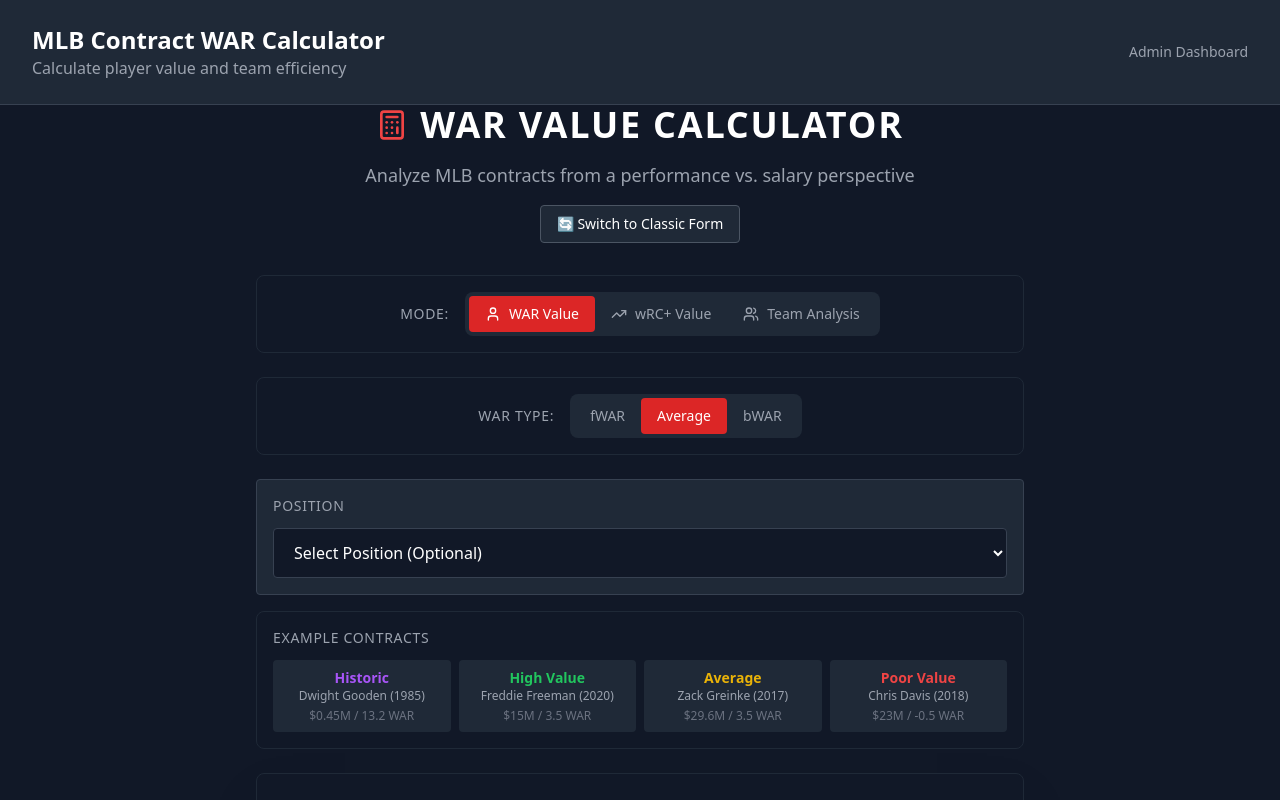
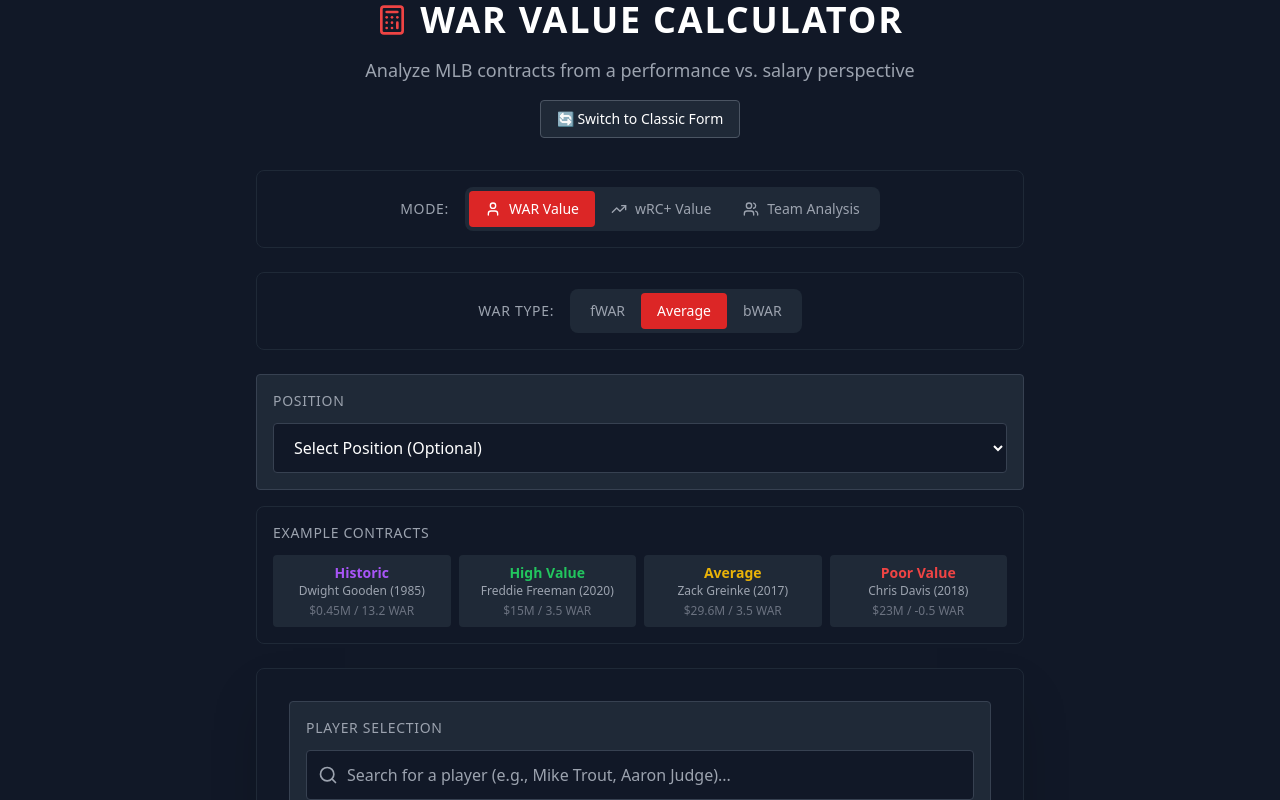
Before and after one commit to harnischllc/badder-calc, a React (Vite) app: page / in a window 1280 px wide. Shown: the top 800 px of the page. Built offline with nearby package versions, Linux system fonts and the light colour scheme.

Commit message:
Remove top header and admin dashboard link from main app view

```diff
--- a/src/App.jsx
+++ b/src/App.jsx
@@ -159,23 +159,7 @@
       {/* Main App */}
       {window.location.pathname !== '/admin' && (
         <>
-          {/* Header */}
-          <header className="bg-gray-800 border-b border-gray-700">
-            <div className="max-w-7xl mx-auto px-4 sm:px-6 lg:px-8">
-              <div className="flex justify-between items-center py-6">
-                <div>
-                  <h1 className="text-2xl font-bold text-white">MLB Contract WAR Calculator</h1>
-                  <p className="text-gray-400">Calculate player value and team efficiency</p>
-                </div>
-                <a
-                  href="/admin"
-                  className="text-sm text-gray-400 hover:text-white transition-colors"
-                >
-                  Admin Dashboard
-                </a>
-              </div>
-            </div>
-          </header>
+          {/* Header removed as requested */}
           <div className="max-w-3xl mx-auto">
             {/* Header */}
             <div className="text-center mb-6 md:mb-8">
```
